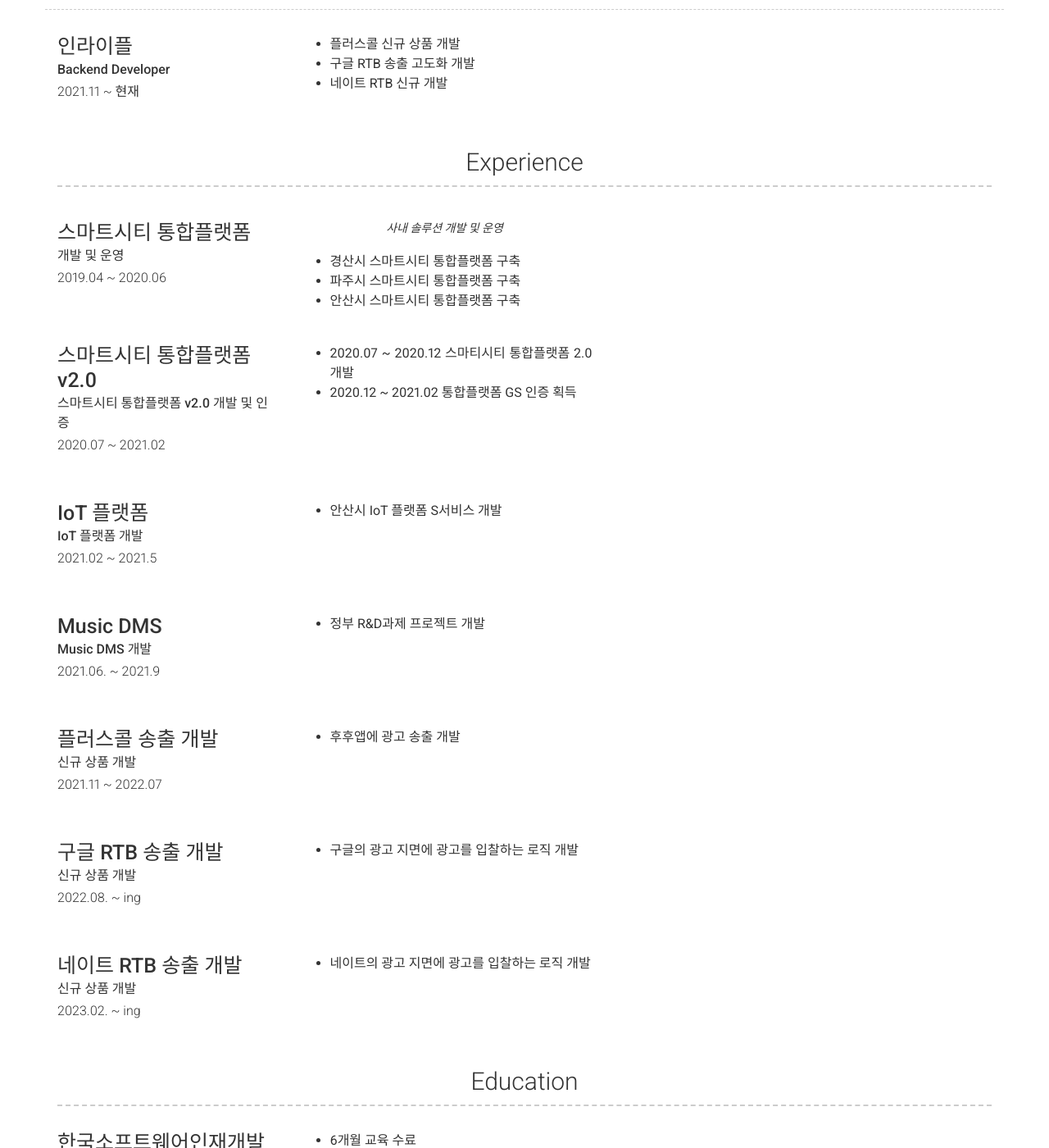
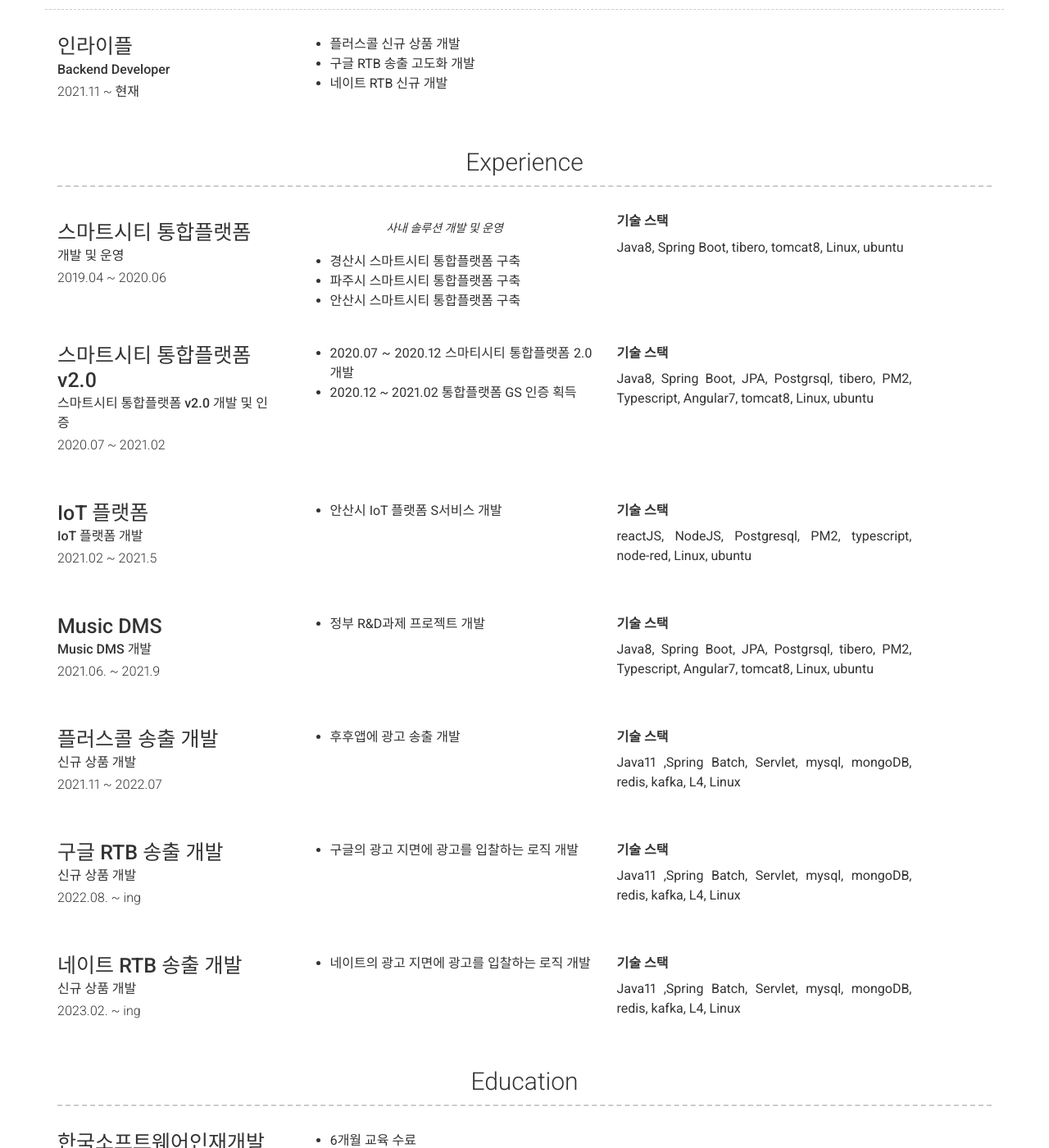
Before and after one commit to HyunSeung94/hyunseung94.github.io, a Jekyll site: the page built from index.md, in a window 1280 px wide and 1400 px high, scrolled down 735 px. Shown: the whole window at 82% size. Built offline with Jekyll 4.4.1, drawn with Linux system fonts in a browser that asks for light colours; nearby versions of some CDN libraries; some of the changed text lies outside the part shown.

Commit message:
이력서 업데이트

```diff
--- a/_config.yml
+++ b/_config.yml
@@ -67,8 +67,6 @@
           * 스마트시티 통합플랫폼 v2.0 개발
           * IoT 플랫폼 개발
           * Music DMS 개발
-        right: stack
-        stack: Java, Spring Boot, JPA, Postgrsql, tibero, PM2, Typescript,Angular7,tomcat8,
       - title: 인라이플
         sub_title: Backend Developer
         caption: 2021.11 ~ 현재
@@ -89,37 +87,51 @@
           * 경산시 스마트시티 통합플랫폼 구축
           * 파주시 스마트시티 통합플랫폼 구축
           * 안산시 스마트시티 통합플랫폼 구축
+        right: 기술 스택
+        stack: Java8, Spring Boot, tibero, tomcat8, Linux, ubuntu
       - title: 스마트시티 통합플랫폼 v2.0
         sub_title: 스마트시티 통합플랫폼 v2.0 개발 및 인증
         caption: 2020.07 ~ 2021.02
         description: | # this will include new lines to allow paragraphs
           * 2020.07 ~ 2020.12 스마티시티 통합플랫폼 2.0 개발
           * 2020.12 ~ 2021.02 통합플랫폼 GS 인증 획득
+        right: 기술 스택
+        stack: Java8, Spring Boot, JPA, Postgrsql, tibero, PM2, Typescript, Angular7, tomcat8, Linux, ubuntu
       - title: IoT 플랫폼
         sub_title: IoT 플랫폼 개발
         caption: 2021.02 ~ 2021.5
         description: | # this will include new lines to allow paragraphs
           * 안산시 IoT 플랫폼 S서비스 개발
+        right: 기술 스택
+        stack: reactJS, NodeJS, Postgresql, PM2, typescript, node-red, Linux, ubuntu
       - title: Music DMS
         sub_title: Music DMS 개발
         caption: 2021.06. ~ 2021.9
         description: | # this will include new lines to allow paragraphs
           * 정부 R&D과제 프로젝트 개발
+        right: 기술 스택
+        stack: Java8, Spring Boot, JPA, Postgrsql, tibero, PM2, Typescript, Angular7, tomcat8, Linux, ubuntu
       - title: 플러스콜 송출 개발
         sub_title: 신규 상품 개발
         caption: 2021.11 ~ 2022.07
         description: | # this will include new lines to allow paragraphs
           * 후후앱에 광고 송출 개발
+        right: 기술 스택
+        stack: Java11 ,Spring Batch, Servlet, mysql, mongoDB, redis, kafka, L4, Linux
       - title: 구글 RTB 송출 개발
         sub_title: 신규 상품 개발
         caption: 2022.08. ~ ing
         description: | # this will include new lines to allow paragraphs
           * 구글의 광고 지면에 광고를 입찰하는 로직 개발
+        right: 기술 스택
+        stack: Java11 ,Spring Batch, Servlet, mysql, mongoDB, redis, kafka, L4, Linux
       - title: 네이트 RTB 송출 개발
         sub_title: 신규 상품 개발
         caption: 2023.02. ~ ing
         description: | # this will include new lines to allow paragraphs
           * 네이트의 광고 지면에 광고를 입찰하는 로직 개발
+        right: 기술 스택
+        stack: Java11 ,Spring Batch, Servlet, mysql, mongoDB, redis, kafka, L4, Linux
   - title: Education
     layout: list
     content:
--- a/_includes/section-list.html
+++ b/_includes/section-list.html
@@ -28,7 +28,7 @@
     </div>
     <div class="col-xs-12 col-sm-4 col-md-4 col-print-12 content">
       {%- if item.stack -%}
-      <p class="quote">{{ item.right }}</p>
+      <p><b>{{ item.right }}</b></p>
       {%- endif -%}
       {{ item.stack | strip | markdownify }}
     </div>
```
